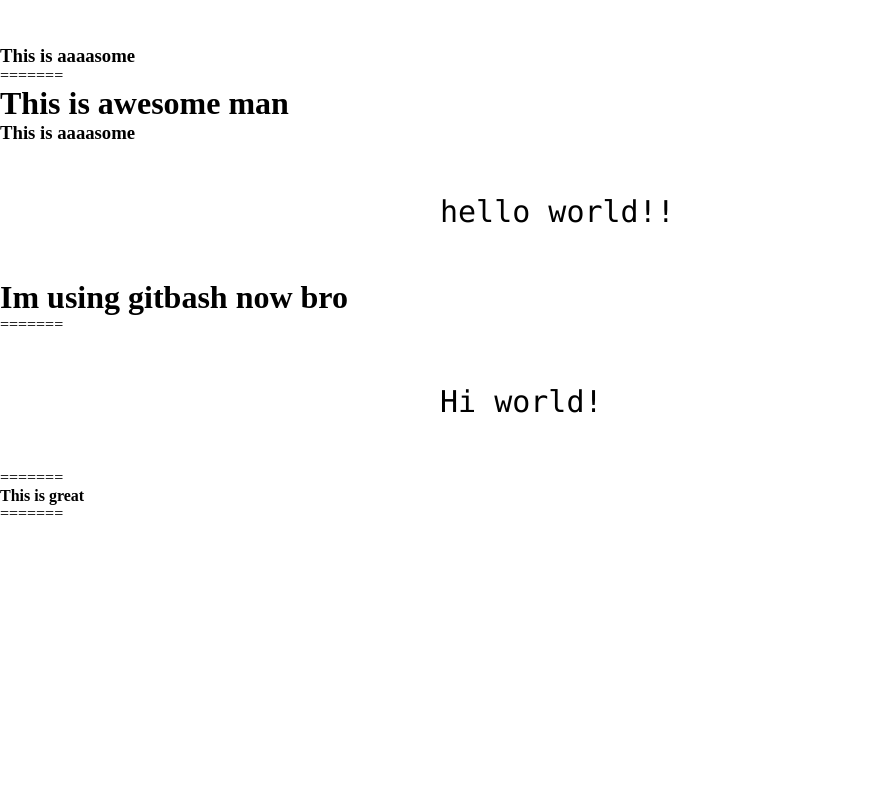
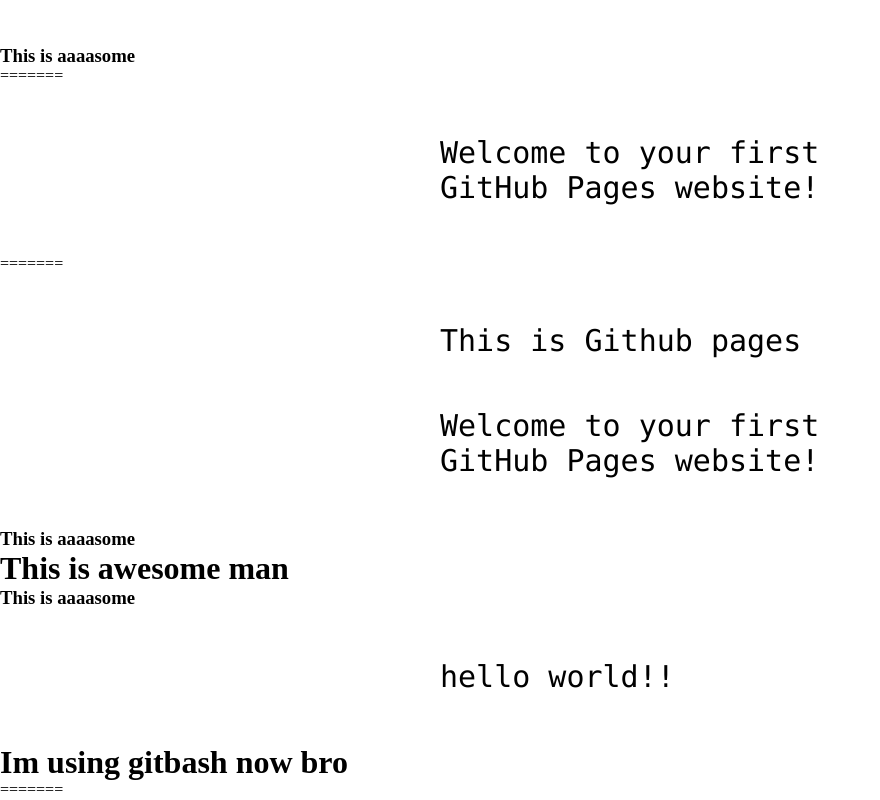
Before and after one commit to zeeshanthedev590/hello-world, a plain HTML site: page index.html in a window 1280 px wide. Shown: the part 860-1660 px from the top of the page, without its empty margins (0-880 px from the left). Before the commit the page ends 1383 px from the top, so only its background shows below. Drawn offline with Linux system fonts and the light colour scheme.

Commit message:
Update index.html

```diff
--- a/index.html
+++ b/index.html
@@ -28,6 +28,14 @@
 
 <h3>This is aaaasome</h3>
 =======
+  <div class="mydiv">
+ <p>Welcome to your first GitHub Pages website!</p>
+</div>
+=======
+  <p>This is Github pages</p>
+<p>Welcome to your first GitHub Pages website!</p>
+
+<h3>This is aaaasome</h3>
 
   <div>
     <h1>This is awesome man</h1>
```
